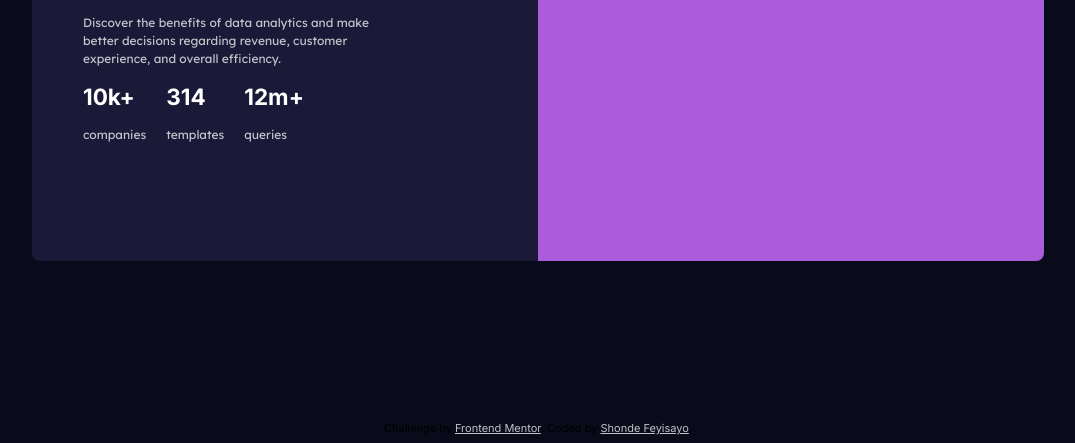
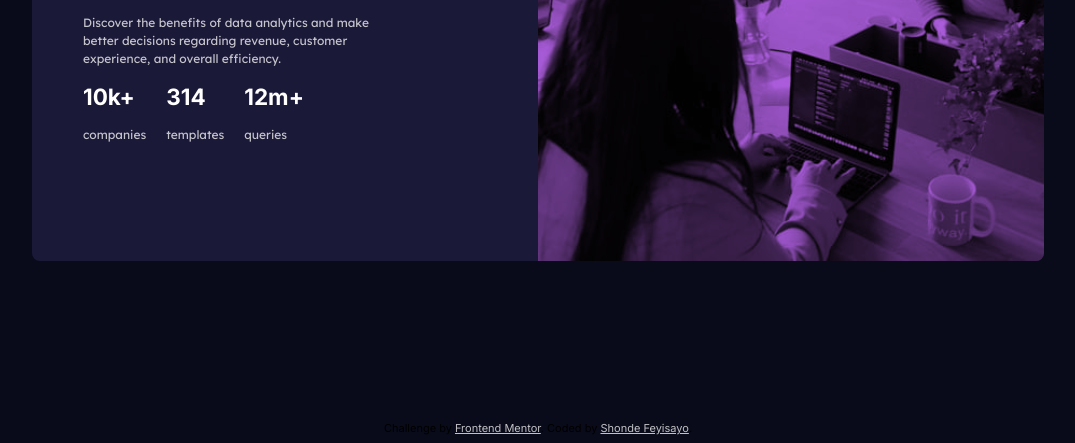
Before and after one commit to SShayo/frontend_mentor_17days_challenge_day1, a plain HTML site: page index.html in a window 1280 px wide. Shown: the part 379-822 px from the top of the page, without its empty margins (102-1177 px from the left). Drawn offline with Linux system fonts and the light colour scheme.

Commit message:
Update style.css

```diff
--- a/style.css
+++ b/style.css
@@ -19,7 +19,7 @@ section{
     float: right;
     width: 50%;
     height: 100%;
-    background-image: url(images/image-header-desktop.jpg);
+    background-image: url(image-header-desktop.jpg);
     background-size: cover;
     width: 50%;
     background-color: hsl(277, 64%, 61%);
```
